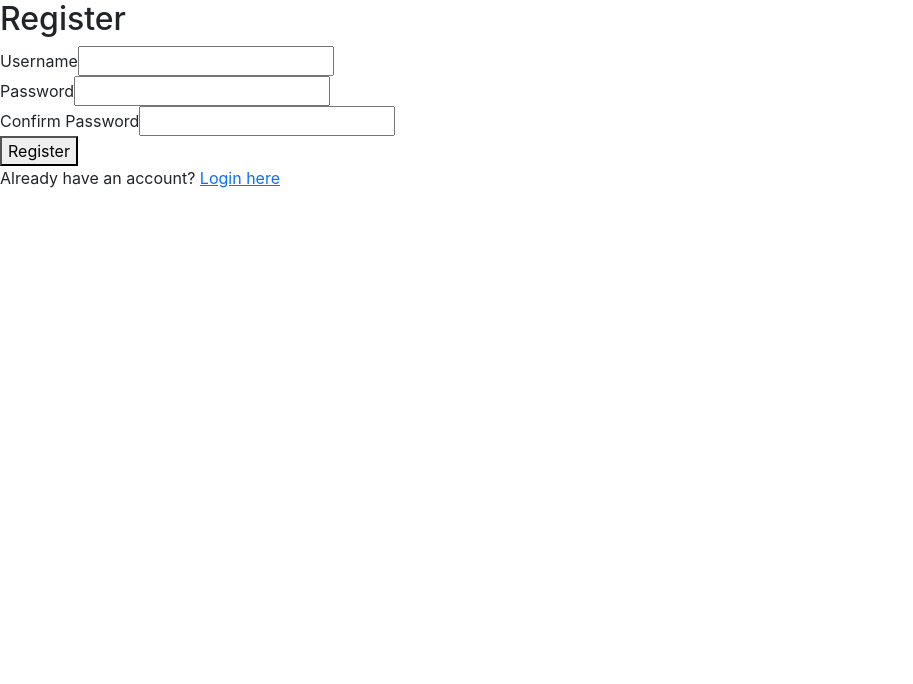
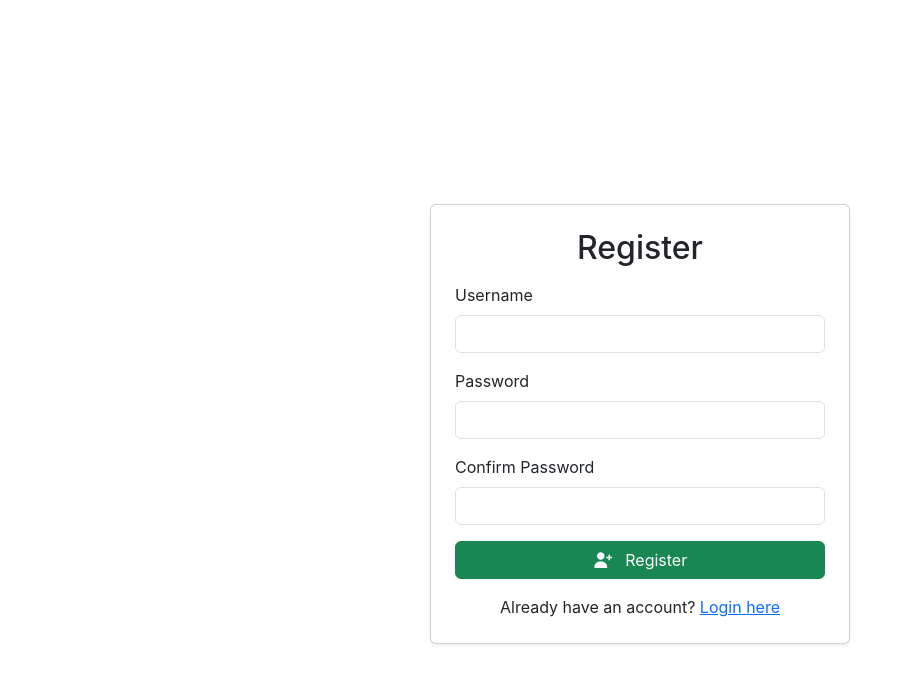
Before and after one commit to mesgun-gebremikael/BookQuoteApp, an Angular app in the folder book-quote-client/: page /register in a window 1280 px wide. Shown: the top 684 px of the page, without its empty margins (0-913 px from the left). Built offline with nearby package versions, Linux system fonts and the light colour scheme.

Commit message:
Improve frontend UI with Bootstrap navbar and quotes page

```diff
--- a/book-quote-client/src/app/app.html
+++ b/book-quote-client/src/app/app.html
@@ -1 +1,33 @@
-<router-outlet></router-outlet>
+<nav *ngIf="showNav" class="navbar navbar-expand-lg" [ngClass]="{ 'navbar-dark bg-dark': isDarkMode, 'navbar-light bg-white shadow-sm': !isDarkMode }">
+  <div class="container">
+    <a class="navbar-brand fw-bold" routerLink="/books">RedRiver</a>
+    <button class="navbar-toggler" type="button" (click)="toggleNavbar()" aria-label="Toggle navigation">
+      <span class="navbar-toggler-icon"></span>
+    </button>
+
+    <div class="collapse navbar-collapse" [class.show]="!isNavbarCollapsed">
+      <ul class="navbar-nav me-auto mb-2 mb-lg-0">
+        <li class="nav-item">
+          <a class="nav-link" routerLink="/books" routerLinkActive="active">Books</a>
+        </li>
+        <li class="nav-item">
+          <a class="nav-link" routerLink="/quotes" routerLinkActive="active">My Quotes</a>
+        </li>
+      </ul>
+      <div class="d-flex align-items-center gap-2">
+        <button class="btn btn-outline-secondary" type="button" (click)="toggleTheme()">
+          <i class="fas" [ngClass]="isDarkMode ? 'fa-sun' : 'fa-moon'"></i>
+        </button>
+        <button class="btn btn-outline-danger" type="button" (click)="onLogout()">
+          <i class="fas fa-sign-out-alt"></i> Logout
+        </button>
+      </div>
+    </div>
+  </div>
+</nav>
+
+<main class="min-vh-100 py-4" [ngClass]="{ 'bg-dark text-white': isDarkMode }">
+  <div class="container">
+    <router-outlet></router-outlet>
+  </div>
+</main>
--- a/book-quote-client/src/app/app.routes.ts
+++ b/book-quote-client/src/app/app.routes.ts
@@ -2,10 +2,12 @@ import { Routes } from '@angular/router';
 import { Login } from './pages/login/login';
 import { Register } from './pages/register/register';
 import { Books } from './pages/books/books';
+import { Quotes } from './pages/quotes/quotes';
 
 export const routes: Routes = [
   { path: 'login', component: Login },
   { path: 'register', component: Register },
   { path: 'books', component: Books },
+  { path: 'quotes', component: Quotes },
   { path: '', redirectTo: 'login', pathMatch: 'full' }
 ];
--- a/book-quote-client/src/app/app.scss
+++ b/book-quote-client/src/app/app.scss
@@ -0,0 +1,29 @@
+body.dark-mode {
+  background-color: #0d1117;
+  color: #e6edf3;
+}
+
+body.dark-mode a {
+  color: #9fcdff;
+}
+
+body.dark-mode .card {
+  background-color: #161b22;
+  border-color: #30363d;
+}
+
+body.dark-mode .btn-outline-secondary {
+  color: #e6edf3;
+  border-color: #30363d;
+}
+
+body.dark-mode .btn-outline-secondary:hover,
+body.dark-mode .btn-outline-secondary:focus {
+  background-color: #30363d;
+}
+
+body.dark-mode .form-control {
+  background-color: #010409;
+  color: #c9d1d9;
+  border-color: #30363d;
+}
--- a/book-quote-client/src/app/app.ts
+++ b/book-quote-client/src/app/app.ts
@@ -1,11 +1,47 @@
 import { Component } from '@angular/core';
-import { RouterOutlet } from '@angular/router';
+import { Router, RouterLink, RouterLinkActive, RouterOutlet } from '@angular/router';
+import { CommonModule, NgClass } from '@angular/common';
+import { AuthService } from './services/auth.service';
 
 @Component({
   selector: 'app-root',
   standalone: true,
-  imports: [RouterOutlet],
+  imports: [CommonModule, RouterOutlet, RouterLink, RouterLinkActive, NgClass],
   templateUrl: './app.html',
   styleUrls: ['./app.scss']
 })
-export class App {}
+export class App {
+  isDarkMode = false;
+  isNavbarCollapsed = true;
+
+  constructor(
+    private router: Router,
+    private authService: AuthService
+  ) {
+    this.isDarkMode = localStorage.getItem('theme') === 'dark';
+    this.updateBodyClass();
+  }
+
+  get showNav(): boolean {
+    return !['/login', '/register'].includes(this.router.url);
+  }
+
+  toggleTheme(): void {
+    this.isDarkMode = !this.isDarkMode;
+    localStorage.setItem('theme', this.isDarkMode ? 'dark' : 'light');
+    this.updateBodyClass();
+  }
+
+  toggleNavbar(): void {
+    this.isNavbarCollapsed = !this.isNavbarCollapsed;
+  }
+
+  onLogout(): void {
+    this.authService.logout();
+    this.router.navigate(['/login']);
+  }
+
+  private updateBodyClass(): void {
+    document.body.classList.toggle('dark-mode', this.isDarkMode);
+  }
+}
--- a/book-quote-client/src/app/pages/login/login.html
+++ b/book-quote-client/src/app/pages/login/login.html
@@ -1,21 +1,30 @@
-<h2>Login</h2>
+<div class="d-flex align-items-center justify-content-center min-vh-100">
+  <div class="card shadow-sm w-100" style="max-width: 420px;">
+    <div class="card-body p-4">
+      <h2 class="card-title text-center mb-3">Login</h2>
+
+      <div *ngIf="errorMessage" class="alert alert-danger">{{ errorMessage }}</div>
 
       <form (ngSubmit)="login()">
-  <div>
-    <label>Username</label>
-    <input name="username" [(ngModel)]="username" />
+        <div class="mb-3">
+          <label class="form-label">Username</label>
+          <input class="form-control" name="username" [(ngModel)]="username" />
         </div>
 
-  <div>
-    <label>Password</label>
-    <input name="password" type="password" [(ngModel)]="password" />
+        <div class="mb-3">
+          <label class="form-label">Password</label>
+          <input class="form-control" name="password" type="password" [(ngModel)]="password" />
         </div>
 
-  <button type="submit">Login</button>
+        <button class="btn btn-primary w-100" type="submit">
+          <i class="fas fa-sign-in-alt me-2"></i> Login
+        </button>
       </form>
 
-<p style="color: red;">{{ errorMessage }}</p>
-
-<p>
-  Don't have an account? <a href="/register">Register here</a>
-</p>
+      <div class="mt-3 text-center">
+        Don't have an account?
+        <a routerLink="/register">Register here</a>
+      </div>
+    </div>
+  </div>
+</div>
--- a/book-quote-client/src/app/pages/login/login.ts
+++ b/book-quote-client/src/app/pages/login/login.ts
@@ -1,12 +1,13 @@
 import { Component } from '@angular/core';
+import { CommonModule } from '@angular/common';
 import { FormsModule } from '@angular/forms';
-import { Router } from '@angular/router';
+import { Router, RouterLink } from '@angular/router';
 import { AuthService } from '../../services/auth.service';
 
 @Component({
   selector: 'app-login',
   standalone: true,
-  imports: [FormsModule],
+  imports: [CommonModule, FormsModule, RouterLink],
   templateUrl: './login.html',
   styleUrls: ['./login.scss']
 })
--- a/book-quote-client/src/app/pages/register/register.html
+++ b/book-quote-client/src/app/pages/register/register.html
@@ -1,27 +1,36 @@
-<h2>Register</h2>
+<div class="d-flex align-items-center justify-content-center min-vh-100">
+  <div class="card shadow-sm w-100" style="max-width: 420px;">
+    <div class="card-body p-4">
+      <h2 class="card-title text-center mb-3">Register</h2>
+
+      <div *ngIf="successMessage" class="alert alert-success">{{ successMessage }}</div>
+      <div *ngIf="errorMessage" class="alert alert-danger">{{ errorMessage }}</div>
 
       <form (ngSubmit)="register()">
-  <div>
-    <label>Username</label>
-    <input name="username" [(ngModel)]="username" />
+        <div class="mb-3">
+          <label class="form-label">Username</label>
+          <input class="form-control" name="username" [(ngModel)]="username" />
         </div>
 
-  <div>
-    <label>Password</label>
-    <input name="password" type="password" [(ngModel)]="password" />
+        <div class="mb-3">
+          <label class="form-label">Password</label>
+          <input class="form-control" name="password" type="password" [(ngModel)]="password" />
         </div>
 
-  <div>
-    <label>Confirm Password</label>
-    <input name="confirmPassword" type="password" [(ngModel)]="confirmPassword" />
+        <div class="mb-3">
+          <label class="form-label">Confirm Password</label>
+          <input class="form-control" name="confirmPassword" type="password" [(ngModel)]="confirmPassword" />
         </div>
 
-  <button type="submit">Register</button>
+        <button class="btn btn-success w-100" type="submit">
+          <i class="fas fa-user-plus me-2"></i> Register
+        </button>
       </form>
 
-<p style="color: green;" *ngIf="successMessage">{{ successMessage }}</p>
-<p style="color: red;" *ngIf="errorMessage">{{ errorMessage }}</p>
-
-<p>
-  Already have an account? <a href="/login">Login here</a>
-</p>
+      <div class="mt-3 text-center">
+        Already have an account?
+        <a routerLink="/login">Login here</a>
+      </div>
+    </div>
+  </div>
+</div>
--- a/book-quote-client/src/app/pages/register/register.ts
+++ b/book-quote-client/src/app/pages/register/register.ts
@@ -1,13 +1,13 @@
 import { Component } from '@angular/core';
 import { CommonModule } from '@angular/common';
 import { FormsModule } from '@angular/forms';
-import { Router } from '@angular/router';
+import { Router, RouterLink } from '@angular/router';
 import { AuthService } from '../../services/auth.service';
 
 @Component({
   selector: 'app-register',
   standalone: true,
-  imports: [CommonModule, FormsModule],
+  imports: [CommonModule, FormsModule, RouterLink],
   templateUrl: './register.html',
   styleUrls: ['./register.scss']
 })
```
Lines whose indentation alone changed are shown as unchanged.
